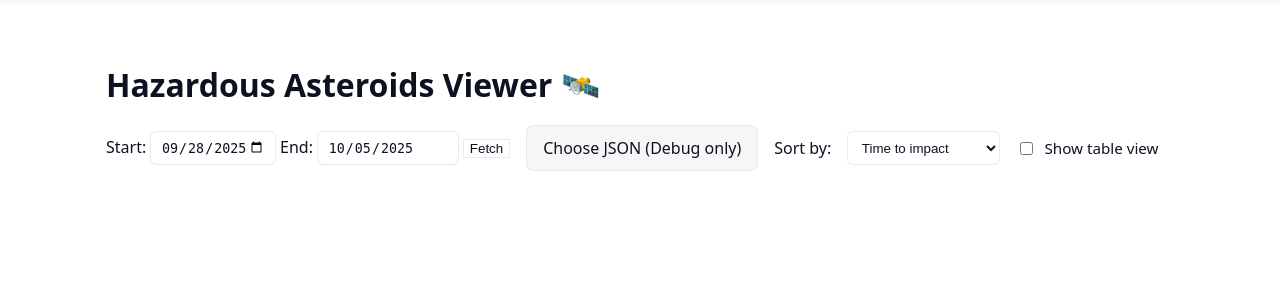
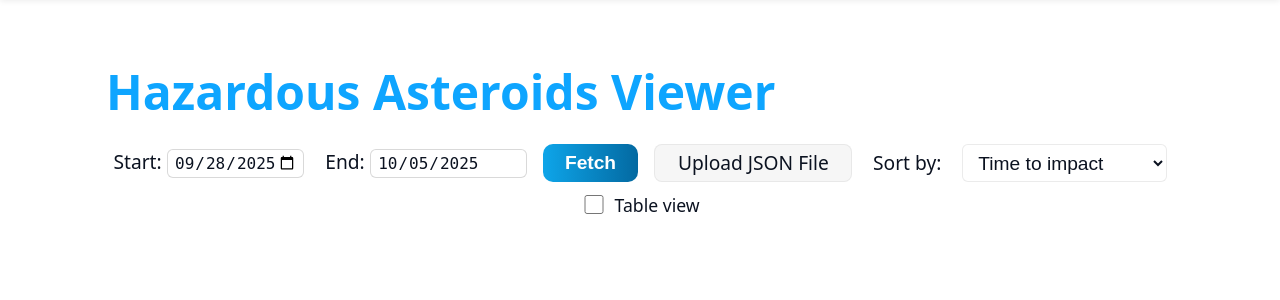
Before and after one commit to KManuel27/NASA-Space-Apps-Challenge-2025, a Flask app: page /available_meteors in a window 1280 px wide. Shown: the part 64-364 px from the top of the page. Run offline with Flask 3, Linux system fonts and the light colour scheme.

Commit message:
Change formatting of meteor list screen

```diff
--- a/static/availableMeteors_style.css
+++ b/static/availableMeteors_style.css
@@ -3,6 +3,7 @@
 }
 
 * { box-sizing: border-box; }
+
 body {
   margin: 2rem auto;
   max-width: var(--maxw);
@@ -12,37 +13,100 @@ body {
 
 h1 { margin-bottom: 1rem; }
 
+/* Controls bar */
 .controls {
   display: flex;
-  gap: 1rem;
+  justify-content: center;
   align-items: center;
   flex-wrap: wrap;
-  margin: 1rem 0 0.5rem;
+  gap: 0.6rem;
+  margin: 1rem 0 1.5rem;
 }
 
+.controls form {
+  display: flex;
+  align-items: center;
+  flex-wrap: wrap;
+  gap: 1rem;
+}
+
+/* File input styling */
 .file input { display: none; }
+
 .file span {
   display: inline-block;
-  padding: 0.6rem 1rem;
   border-radius: 8px;
   cursor: pointer;
   background: var(--file-bg, #f6f6f6);
   color: var(--file-color, inherit);
   border: 1px solid rgba(0,0,0,0.08);
+  padding: 0.5rem 1.4rem;
+  font-size: 1.2rem;
+  line-height: 1;
+  transition: background-color 0.2s ease, transform 0.2s ease;
 }
-.file span:hover { filter: brightness(0.98); }
 
-.toggle {
-  display: inline-flex;
-  gap: 0.5rem;
-  align-items: center;
-  font-size: 0.95rem;
+.file span:hover {
+  background-image: linear-gradient(90deg, #0ea5e9, #0369a1);
+  background-color: #0369a1;
+  color: #fff;
+  transform: translateY(-2px);
 }
-#status { color: #555; margin: 0.25rem 0 1rem; }
 
+/* Fetch button */
+#fetchButton {
+  display: inline-block;
+  background-image: linear-gradient(90deg, #0ea5e9, #0369a1);
+  background-color: #0369a1;
+  color: #fff;
+  border: none;
+  padding: 0.5rem 1.4rem;
+  border-radius: 10px;
+  cursor: pointer;
+  font-weight: 600;
+  font-size: 1.2rem;
+  text-shadow: none;
+  transition: all 0.2s ease;
+  margin-left: -0.3rem
+}
+
+#fetchButton:hover {
+  transform: translateY(-1px);
+  filter: brightness(1.05);
+}
+
+#fetchButton:focus {
+  outline: 3px solid rgba(14, 165, 255, 0.3);
+}
+
+/* Sort dropdown */
+#filterSelect {
+  font-size: 1.2rem;
+  padding: 0.4rem 0.7rem;
+  border-radius: 6px;
+}
+
+label[for="filterSelect"] {
+  font-size: 1.2rem;
+  margin-right: 10px;
+}
+
+/* Date input styles */
+#dateForm label {
+  font-size: 1.2rem;
+  margin-right: 0.3rem;
+}
+
+#dateForm input[type="date"] {
+  font-size: 1rem;
+  padding: 0.2rem 0.4rem;
+  border: 1px solid rgba(0,0,0,0.15);
+  border-radius: 6px;
+}
+
+/* Loading indicators */
 .hidden { display: none !important; }
 
-/* Loading overlay */
 #loadingOverlay {
   position: fixed;
   inset: 0;
@@ -63,11 +127,14 @@ h1 { margin-bottom: 1rem; }
   animation: spin 1s linear infinite;
 }
 
-.loading-text { color: #fff; font-weight: 600; font-size: 1rem; }
+.loading-text {
+  color: #fff;
+  font-weight: 600;
+  font-size: 1rem;
+}
 
 @keyframes spin { to { transform: rotate(360deg); } }
 
-/* small inline spinner used next to controls */
 .inline-spinner {
   display: inline-block;
   width: 16px;
@@ -80,8 +147,7 @@ h1 { margin-bottom: 1rem; }
   animation: spin 0.8s linear infinite;
 }
 
-.inline-spinner.hidden { display: none; }
-
+/* Asteroid list */
 .asteroid-list {
   padding-left: 1.25rem;
 }
@@ -92,16 +158,7 @@ h1 { margin-bottom: 1rem; }
   padding: 0.9rem 1rem;
   border: 1px solid #eaeaea;
   border-radius: 8px;
-}
-
-.badge {
-  display: inline-block;
-  font-size: 0.85rem;
-  background: #e8f0fe;
-  border: 1px solid #c6dafc;
-  padding: 0.15rem 0.5rem;
-  border-radius: 999px;
-  margin-left: 0.35rem;
+  color: #111;
 }
 
 .meta {
@@ -109,15 +166,19 @@ h1 { margin-bottom: 1rem; }
   color: #333;
   margin-top: 0.25rem;
 }
-.small { font-size: 0.85rem; color: #666; }
+
+.small { font-size: 0.85rem; color: #555; }
 
 /* Table */
 .table-wrap { overflow-x: auto; }
+
 table {
   width: 100%;
   border-collapse: collapse;
   background: #fff;
+  color: #111;
 }
+
 thead th {
   position: sticky;
   top: 0;
@@ -126,33 +187,38 @@ thead th {
   text-align: left;
   padding: 0.6rem 0.5rem;
   font-weight: 600;
+  color: #000;
 }
+
 tbody td {
   border-bottom: 1px solid #eee;
   padding: 0.55rem 0.5rem;
   vertical-align: top;
 }
-tbody tr:nth-child(even) { background: #fcfcfc; }
+
+tbody tr:nth-child(even) {
+  background: #fcfcfc;
+}
+
 a { color: inherit; }
 
-/* Force dark readable text inside asteroid list and table */
-.asteroid-list li {
-  color: #111; /* dark text */
+/* Title */
+.viewer-title {
+  font-size: 3rem;
+  font-weight: 700;
+  color: var(--accent);
+  margin: 1rem 0;
 }
 
-.asteroid-list li .meta {
-  color: #333; /* slightly lighter than #111 for secondary info */
+.toggle {
+  display: inline-flex;
+  align-items: center;
+  gap: 0.5rem;
+  font-size: 1.1rem;
+  cursor: pointer;
 }
-
-.asteroid-list li .small {
-  color: #555; /* for tiny notes */
+.toggle input {
+  width: 1.2rem;
+  height: 1.2rem;
+  accent-color: #0369a1;
 }
-
-/* Table text */
-#asteroidTable {
-  color: #111; /* all table cells dark */
-}
-
-#asteroidTable thead th {
-  color: #000; /* bold dark headers */
-}
--- a/static/site_base.css
+++ b/static/site_base.css
@@ -119,7 +119,7 @@ body{ padding-top: calc(var(--header-height) + 0.5rem); transition: background 2
 
 /* Logo */
 .crash-logo img {
-    width: 280px;
+    width: 350px;
     height: auto;
     border-radius: 12px;
     box-shadow: 0 4px 20px rgba(0, 0, 0, 0.25);
@@ -166,7 +166,7 @@ body{ padding-top: calc(var(--header-height) + 0.5rem); transition: background 2
 }
 
 .crash-logo {
-    height: 50px; /* adjust as needed */
+    height: 300px; /* adjust as needed */
 }
 
 .crash-text {
@@ -244,6 +244,7 @@ input, select, textarea { color: inherit; background: transparent; border: 1px s
   padding: 0.4rem 0.8rem;
   border-radius: 6px;
   background: transparent;
+  font-size: 1rem;
 }
 [role="tab"]:focus{ outline: 2px solid rgba(14,165,255,0.25); }
 [role="tab"][aria-selected="true"]{
@@ -353,7 +354,8 @@ html.theme-dark .site-header{ background: var(--header-dark); }
 }
 
 .back-button:hover {
-  background-color: #0056b3;     /* darker blue on hover */
+  background-image: linear-gradient(90deg, #0ea5e9, #0369a1); /* Gradient */
+  background-color: #0369a1; /* Fallback solid color */
   transform: translateY(-2px);   /* subtle lift effect */
 }
 
--- a/templates/availableMeteors.html
+++ b/templates/availableMeteors.html
@@ -16,7 +16,7 @@
     </div>
   </header>
 
-  <h1>Hazardous Asteroids Viewer 🛰️</h1>
+  <h1 class="viewer-title">Hazardous Asteroids Viewer</h1>
 
   <div class="controls">
     <form id="dateForm" method="get" action="/available_meteors">
@@ -34,22 +34,13 @@
         End:
         <input id="endDate" type="date" value="{{ end_date }}" readonly />
       </label>
+
       <button id="fetchButton" name="fetch" value="1" type="submit">Fetch</button>
-      <span id="fetchSpinner" class="inline-spinner hidden" aria-hidden="true"></span>
-    </form>
 
-      <!-- Loading overlay shown while a fetch/navigation is in progress -->
-      <div id="loadingOverlay" class="hidden">
-        <div class="spinner" aria-hidden="true"></div>
-        <div class="loading-text">Fetching data…</div>
-      </div>
-
-    <!-- Only for debugging -->
       <label class="file">
         <input id="fileInput" type="file" accept=".json,.csv"/>
-  <span>Choose JSON (Debug only)</span>
+        <span>Upload JSON File</span>
       </label>
-
 
       <label for="filterSelect">Sort by:</label>
       <select id="filterSelect">
@@ -58,12 +49,21 @@
         <option value="size">Size (km)</option>
         <option value="miss_distance">Miss distance (km)</option>
       </select>
-    <span id="filterSpinner" class="inline-spinner hidden" aria-hidden="true"></span>
+    </form>
 
     <label class="toggle">
-      <input id="viewToggle" type="checkbox"/>
-      <span>Show table view</span>
+      <input type="checkbox" id="viewToggle" />
+      <span>Table view</span>
     </label>
+
+    <span id="fetchSpinner" class="inline-spinner hidden" aria-hidden="true"></span>
+
+  </div>
+
+  <!-- Loading overlay shown while a fetch/navigation is in progress -->
+  <div id="loadingOverlay" class="hidden">
+    <div class="spinner" aria-hidden="true"></div>
+    <div class="loading-text">Fetching data…</div>
   </div>
 
   <div id="status" class="status" aria-live="polite"></div>
@@ -113,7 +113,8 @@
       window.__INITIAL_ERROR__ = null;
     {% endif %}
   </script>
-  <script src="../static/availableMeteors_script.js?v=5"></script>
+
+  <script src="{{ url_for('static', filename='availableMeteors_script.js') }}?v=5"></script>
   <script src="{{ url_for('static', filename='site_common.js') }}"></script>
 </body>
 </html>
```
Also changed, not shown: templates/meteorViz.html (+29 -1 lines). Lines whose indentation alone changed are shown as unchanged.
